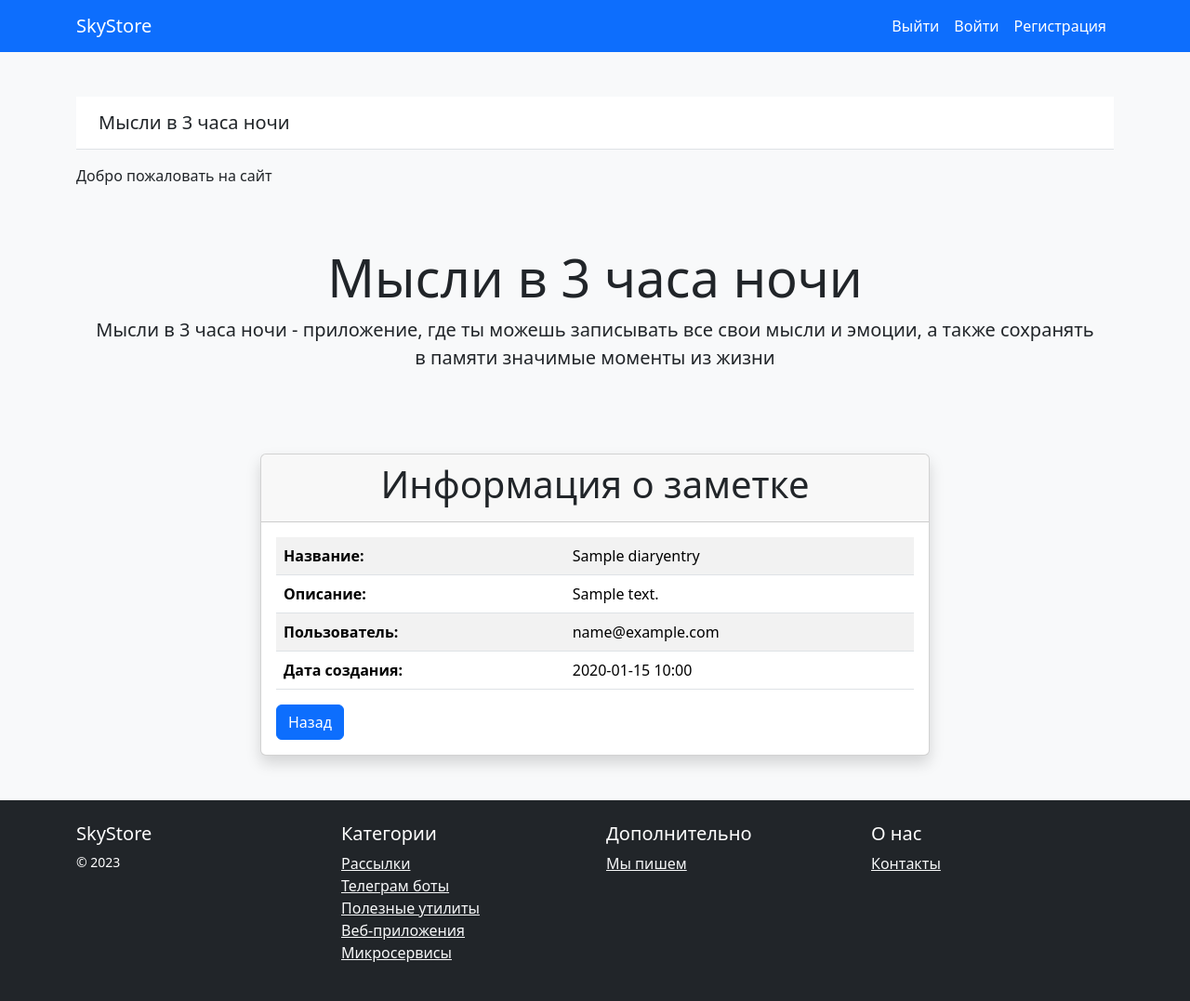
After one commit to leerkz/diary_app, a Django app: page /diary/1 in a window 1280 px wide. The commit adds this page. Shown: the whole page at 93% size. Run offline with Django 5.2, Linux system fonts and the light colour scheme; tables that the repository leaves empty hold one stand-in row (values such as "Sample post").

Commit message:
second commit

```diff
--- /dev/null
+++ b/diary/templates/diary/diary_detail.html
@@ -0,0 +1,41 @@
+{% extends 'diary/base.html' %}
+
+{% block title %}Заметка | {{ object.name }}{% endblock %}
+
+{% block content %}
+<div class="container mt-5">
+    <div class="row justify-content-center">
+        <div class="col-md-8">
+            <div class="card shadow">
+                <div class="card-header">
+                    <h1 class="card-title text-center">Информация о заметке</h1>
+                </div>
+                <div class="card-body">
+                    <table class="table table-striped">
+                        <tbody>
+                            <tr>
+                                <th scope="row">Название:</th>
+                                <td>{{ object.title }}</td>
+                            </tr>
+                            <tr>
+                                <th scope="row">Описание:</th>
+                                <td>{{ object.content }}</td>
+                            </tr>
+                            <tr>
+                                <th scope="row">Пользователь:</th>
+                                <td>{{ object.user }}</td>
+                            </tr>
+                            <tr>
+                                <th scope="row">Дата создания:</th>
+                                <td>{{ object.created_at|date:'Y-m-d H:i' }}</td>
+                            </tr>
+                        </tbody>
+                    </table>
+
+                    <a href="{% url 'diary:diary_list' %}" class="btn btn-primary">Назад</a>
+                </div>
+            </div>
+        </div>
+    </div>
+</div>
+{% endblock %}
--- a/diary/templates/diary/diary_form.html
+++ b/diary/templates/diary/diary_form.html
@@ -17,13 +17,13 @@
                         <!-- Название заметки -->
                         <div class="mb-3">
                             <label for="id_name" class="form-label">Название заметки</label>
-                            {{ form.name }}
+                            {{ form.title }}
                         </div>
 
                         <!-- Описание заметки -->
                         <div class="mb-3">
                             <label for="id_note" class="form-label">Описание заметки</label>
-                            {{ form.note }}
+                            {{ form.content }}
                         </div>
 
                         <!-- Кнопка сохранения -->
--- a/diary/templates/diary/diary_list.html
+++ b/diary/templates/diary/diary_list.html
@@ -19,8 +19,8 @@
                                 <p class="card-text"><small class="text-muted">Автор: {{ diary.user }}</small></p>
 
                                 {% if user == diary.user %}
-                                    <a href="#" class="btn btn-primary btn-sm">Редактировать</a>
-                                    <a href="#" class="btn btn-info btn-sm">Подробнее</a>
+                                    <a href="{% url 'diary:diary_update' diary.pk %}" class="btn btn-primary btn-sm">Редактировать</a>
+                                    <a href="{% url 'diary:diary_detail' diary.pk %}" class="btn btn-info btn-sm">Подробнее</a>
                                     <a href="#" class="btn btn-danger btn-sm">Удалить</a>
                                 {% endif %}
                             </div>
--- a/diary/urls.py
+++ b/diary/urls.py
@@ -2,7 +2,7 @@
 
 
 
-from diary.views import HomeView, DiaryEntryList, DiaryEntryCreateView
+from diary.views import HomeView, DiaryEntryList, DiaryEntryCreateView, DiaryEntryUpdateView, DiaryEntryFormDetailView
 
 app_name = 'diary'
 
@@ -10,4 +10,6 @@
     path('home/', HomeView.as_view(), name='home'),
     path('diarylist/', DiaryEntryList.as_view(), name='diary_list'),
     path('diarycreatelist/', DiaryEntryCreateView.as_view(), name='diary_create'),
+    path('diary/update/<int:pk>', DiaryEntryUpdateView.as_view(), name='diary_update'),
+    path('diary/<int:pk>', DiaryEntryFormDetailView.as_view(), name='diary_detail'),
 ]
--- a/diary/views.py
+++ b/diary/views.py
@@ -1,7 +1,7 @@
 from django.contrib.auth.mixins import LoginRequiredMixin
 from django.shortcuts import render
 from django.urls import reverse_lazy
-from django.views.generic import TemplateView, ListView, CreateView
+from django.views.generic import TemplateView, ListView, CreateView, UpdateView, DetailView, DeleteView
 
 from diary.form import DiaryEntryForm
 from diary.models import DiaryEntry
@@ -39,3 +39,29 @@
     def form_valid(self, form):
         form.instance.user = self.request.user
         return super().form_valid(form)
+
+
+class DiaryEntryUpdateView(LoginRequiredMixin, UpdateView):
+    model = DiaryEntry
+    form_class = DiaryEntryForm
+    template_name = 'diary/diary_form.html'
+    success_url = reverse_lazy('diary:diary_list')
+
+    def test_func(self):
+        obj = self.get_object()
+        return obj.user == self.request.user
+
+
+class DiaryEntryFormDetailView(DetailView):
+    model = DiaryEntry
+    template_name = "diary/diary_detail.html"
+
+
+class DiaryEntryDeleteView(LoginRequiredMixin, DeleteView):
+    model = DiaryEntry
+    success_url = reverse_lazy('diary:diary_list')
+    template_name = "diary/diary_confirm_delete.html"
+
+    def test_func(self):
+        obj = self.get_object()
+        return obj.user == self.request.user
```
